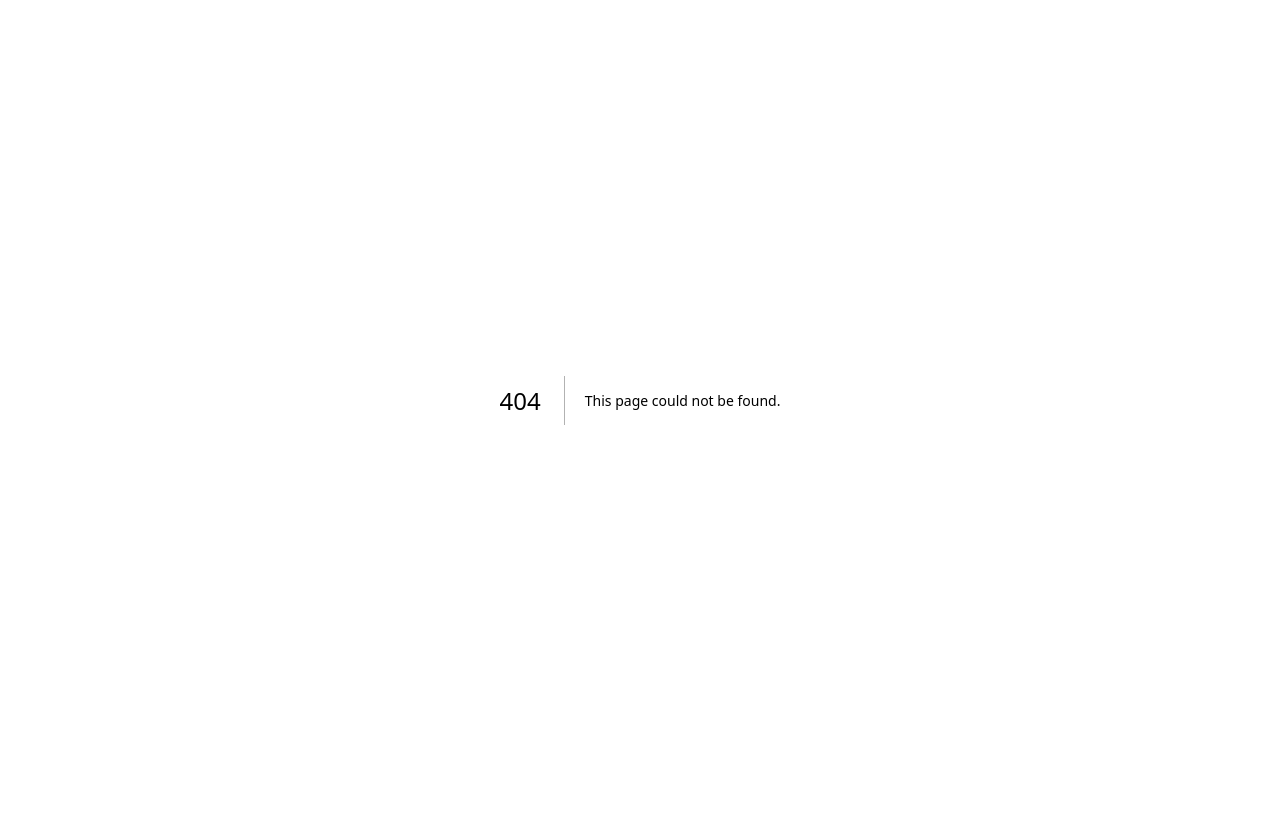
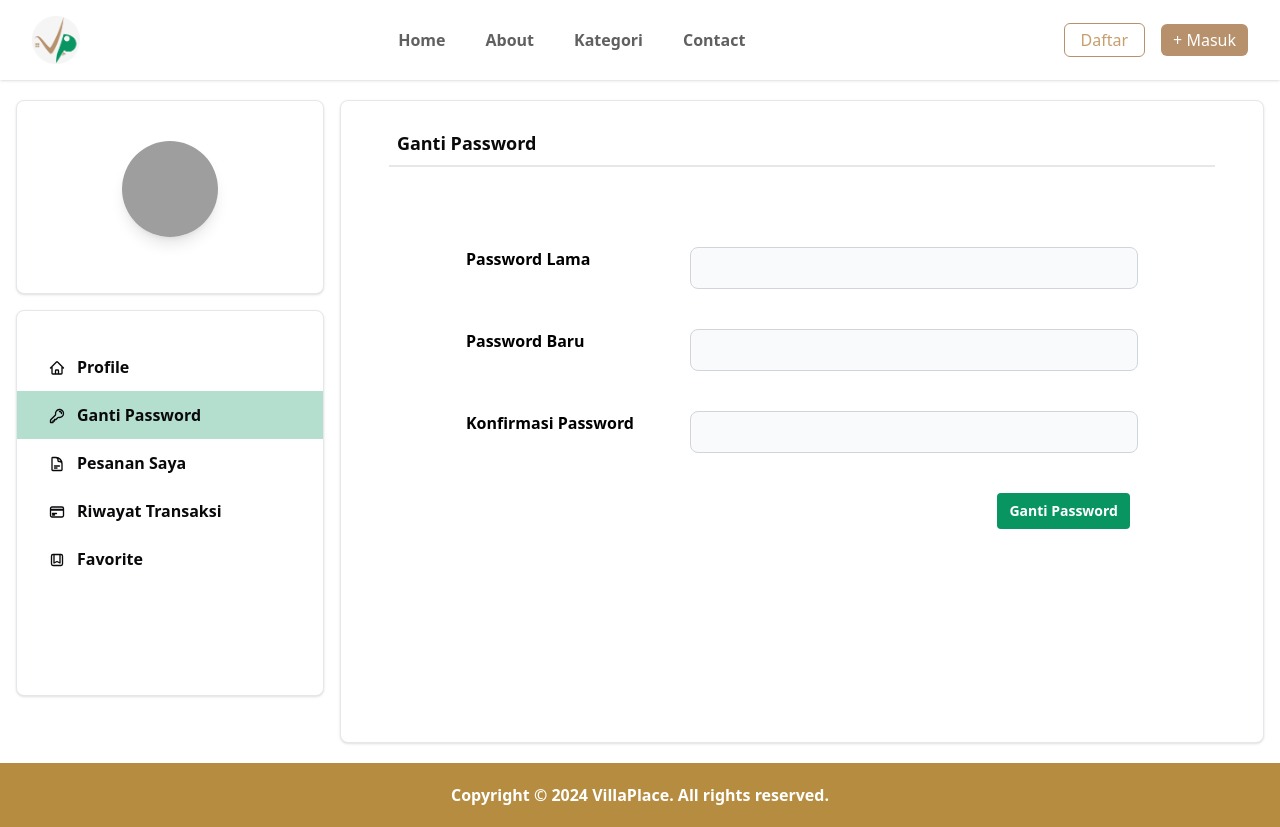
Before and after one commit to kevinmpandoh/frontend-villaplace, a Next.js app: page /user/change-password in a window 1280 px wide. Before the commit this address had no page. Before the commit the page ends 800 px from the top, so only its background shows below. Built offline with nearby package versions, Linux system fonts and the light colour scheme; no server answers.

Commit message:
feat: membuat halaman ganti password user

```diff
--- /dev/null
+++ b/src/app/(user)/user/change-password/page.tsx
@@ -0,0 +1,15 @@
+import ChangePassword from "@/components/Change-password/ChangePassword";
+import React from "react";
+
+const page = () => {
+  return (
+    <>
+      <div className=" p-2 border-b-2 border-gray-200 mb-5">
+        <h1 className="text-lg font-bold">Ganti Password</h1>
+      </div>
+      <ChangePassword />
+    </>
+  );
+};
+
+export default page;
--- /dev/null
+++ b/src/components/Change-password/ChangePassword.tsx
@@ -0,0 +1,131 @@
+"use client";
+import React from "react";
+import { useFormik } from "formik";
+import * as Yup from "yup";
+import { useChangePassword } from "../../hooks/useChangePassword";
+
+const ChangePassword = () => {
+  const { handleChangePassword, loading } = useChangePassword();
+
+  // Formik setup
+  const formik = useFormik({
+    initialValues: {
+      currentPassword: "",
+      newPassword: "",
+      confirmPassword: "",
+    },
+    validationSchema: Yup.object({
+      currentPassword: Yup.string().required("Password lama wajib diisi"),
+      newPassword: Yup.string()
+        .min(8, "Password baru minimal 8 karakter")
+        .required("Password baru wajib diisi"),
+      confirmPassword: Yup.string()
+        .oneOf(
+          [Yup.ref("newPassword"), undefined],
+          "Konfirmasi password tidak cocok"
+        )
+        .required("Konfirmasi password wajib diisi"),
+    }),
+    onSubmit: (values) => {
+      const { currentPassword, newPassword } = values;
+      handleChangePassword({ currentPassword, newPassword });
+    },
+  });
+
+  return (
+    <form onSubmit={formik.handleSubmit} className="max-w-2xl mt-20 mx-auto">
+      <div className="flex justify-between mb-10">
+        <label
+          htmlFor="currentPassword"
+          className="text-md font-semibold text-black dark:text-white"
+        >
+          Password Lama
+        </label>
+        <div className="w-2/3">
+          <input
+            type="password"
+            id="currentPassword"
+            className={`bg-gray-50 border text-sm rounded-lg block w-full p-2.5 ${
+              formik.errors.currentPassword && formik.touched.currentPassword
+                ? "border-red-500"
+                : "border-gray-300"
+            }`}
+            {...formik.getFieldProps("currentPassword")}
+          />
+
+          {formik.errors.currentPassword && formik.touched.currentPassword && (
+            <span className="text-red-500 text-sm">
+              {formik.errors.currentPassword}
+            </span>
+          )}
+        </div>
+      </div>
+
+      <div className="flex justify-between mb-10">
+        <label
+          htmlFor="newPassword"
+          className="text-md font-semibold text-black dark:text-white"
+        >
+          Password Baru
+        </label>
+        <div className="w-2/3">
+          <input
+            type="password"
+            id="newPassword"
+            className={`bg-gray-50 border text-sm rounded-lg block w-full p-2.5 ${
+              formik.errors.newPassword && formik.touched.newPassword
+                ? "border-red-500"
+                : "border-gray-300"
+            }`}
+            {...formik.getFieldProps("newPassword")}
+          />
+          {formik.errors.newPassword && formik.touched.newPassword && (
+            <span className="text-red-500 text-sm">
+              {formik.errors.newPassword}
+            </span>
+          )}
+        </div>
+      </div>
+
+      <div className="flex justify-between mb-10">
+        <label
+          htmlFor="confirmPassword"
+          className="text-md font-semibold text-black dark:text-white"
+        >
+          Konfirmasi Password
+        </label>
+        <div className="w-2/3">
+          <input
+            type="password"
+            id="confirmPassword"
+            className={`bg-gray-50 border text-sm rounded-lg block w-full p-2.5 ${
+              formik.errors.confirmPassword && formik.touched.confirmPassword
+                ? "border-red-500"
+                : "border-gray-300"
+            }`}
+            {...formik.getFieldProps("confirmPassword")}
+          />
+          {formik.errors.confirmPassword && formik.touched.confirmPassword && (
+            <span className="text-red-500 text-sm">
+              {formik.errors.confirmPassword}
+            </span>
+          )}
+        </div>
+      </div>
+
+      <div className="flex justify-end items-end">
+        <button
+          type="submit"
+          className={`flex justify-end font-semibold text-white bg-[#089562] hover:bg-green-800 rounded text-sm px-3 py-2 me-2 dark:bg-green-600 dark:hover:bg-green-700 ${
+            loading ? "opacity-50 cursor-not-allowed" : ""
+          }`}
+          disabled={loading}
+        >
+          {loading ? "Loading..." : "Ganti Password"}
+        </button>
+      </div>
+    </form>
+  );
+};
+
+export default ChangePassword;
--- /dev/null
+++ b/src/hooks/useChangePassword.tsx
@@ -0,0 +1,35 @@
+"use client";
+import { useState } from "react";
+import { changePassword } from "../services/userService";
+import Swal from "sweetalert2";
+
+export const useChangePassword = () => {
+  const [loading, setLoading] = useState(false);
+
+  const handleChangePassword = async (data: {
+    currentPassword: string;
+    newPassword: string;
+  }) => {
+    setLoading(true);
+    try {
+      const response = await changePassword(data);
+      Swal.fire({
+        title: "Success",
+        text: response.data.message || "Password successfully changed!",
+        icon: "success",
+        confirmButtonText: "OK",
+      });
+    } catch (error: any) {
+      Swal.fire({
+        title: "Error",
+        text: error.response?.data?.message || "Failed to change password.",
+        icon: "error",
+        confirmButtonText: "OK",
+      });
+    } finally {
+      setLoading(false);
+    }
+  };
+
+  return { handleChangePassword, loading };
+};
```
